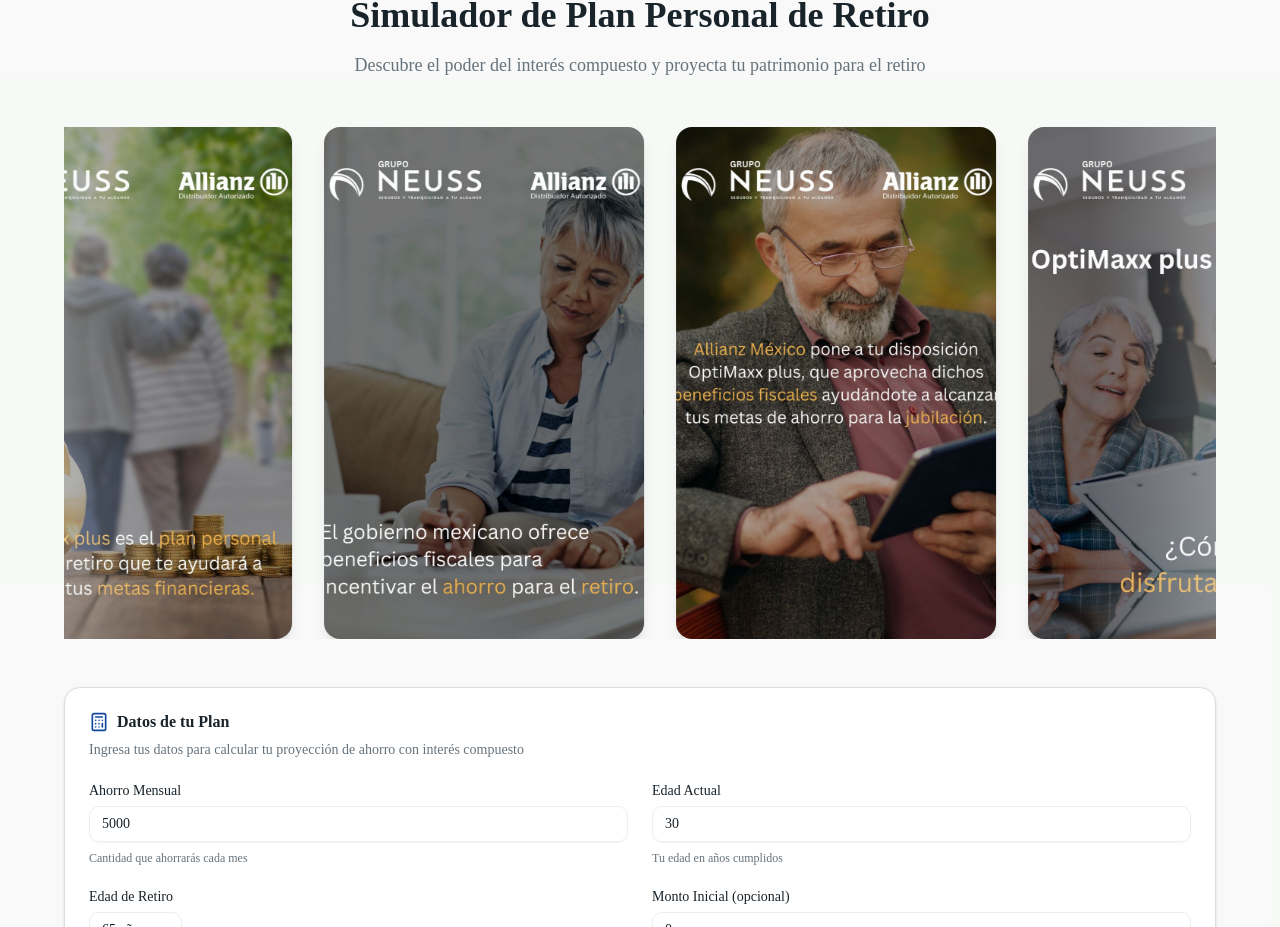
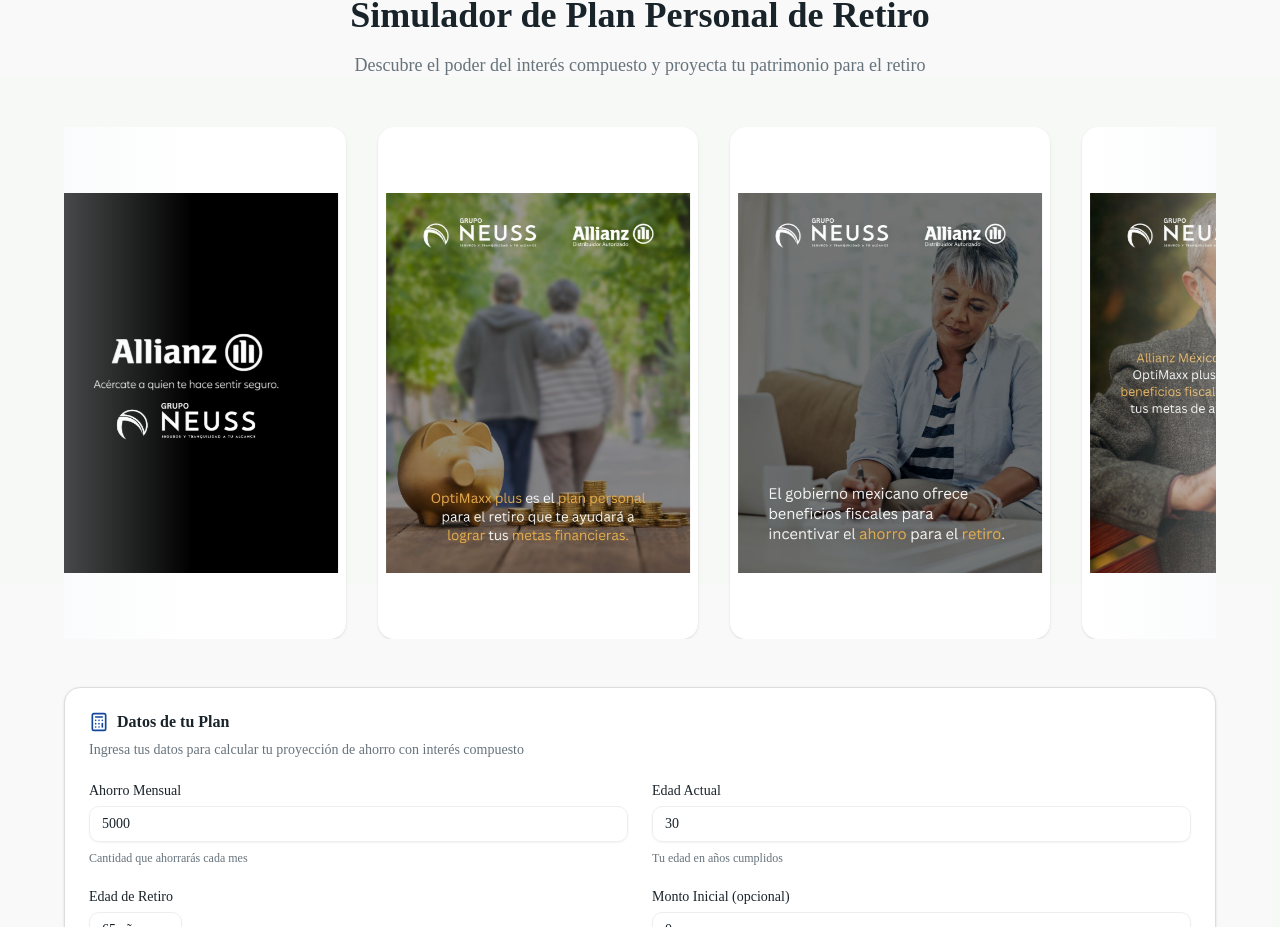
Before and after one commit to fernando-j-sanchez/Brocker_Seguros, a Next.js app: page / in a window 1280 px wide. Shown: the part 940-1867 px from the top of the page. Built offline with nearby package versions, Linux system fonts and the light colour scheme.

Commit message:
Mejoras carrusel: velocidad, touch y ajuste de imagen

```diff
--- a/components/alliance-carousel.tsx
+++ b/components/alliance-carousel.tsx
@@ -5,7 +5,6 @@ import { useState } from "react"
 export function AllianceCarousel() {
   const [stopScroll, setStopScroll] = useState(false)
 
-  // AQUÍ ESTÁ LA CORRECCIÓN: Rutas exactas a tus archivos numerados
   const images = [
     {
       src: "/images/1.jpeg",
@@ -48,31 +47,36 @@ export function AllianceCarousel() {
 
       <div
         className="overflow-hidden w-full relative max-w-6xl mx-auto mb-12"
+        // Eventos para PC (Mouse)
         onMouseEnter={() => setStopScroll(true)}
         onMouseLeave={() => setStopScroll(false)}
+        // Eventos para Celular (Touch) -> Esto arregla que se quede trabado
+        onTouchStart={() => setStopScroll(true)}
+        onTouchEnd={() => setStopScroll(false)}
       >
         <div className="absolute left-0 top-0 h-full w-20 md:w-32 z-10 pointer-events-none bg-gradient-to-r from-muted/30 to-transparent" />
         <div
           className="marquee-inner flex w-fit"
           style={{
             animationPlayState: stopScroll ? "paused" : "running",
-            animationDuration: `${images.length * 3000}ms`,
+            // Aumenté de 3000 a 6000 para que sea más lento (6 segundos por foto)
+            animationDuration: `${images.length * 6000}ms`,
           }}
         >
           <div className="flex">
-            {/* Duplicamos el array para el efecto infinito */}
             {[...images, ...images].map((image, index) => (
               <div
                 key={index}
-                className="w-64 md:w-80 mx-4 h-[28rem] md:h-[32rem] relative group hover:scale-[0.98] transition-all duration-300"
+                className="w-64 md:w-80 mx-4 h-[28rem] md:h-[32rem] relative group hover:scale-[0.98] transition-all duration-300 bg-white rounded-xl shadow-sm"
               >
                 <img
-                  // Usamos image.src directo porque ya sabemos que existe
                   src={image.src}
                   alt={image.alt}
-                  className="w-full h-full object-cover rounded-xl shadow-lg"
+                  // Cambié object-cover por object-contain para que NO se corte nada
+                  className="w-full h-full object-contain p-2 rounded-xl"
                 />
-                <div className="absolute inset-0 bg-gradient-to-t from-black/60 via-transparent to-transparent rounded-xl opacity-0 group-hover:opacity-100 transition-opacity duration-300" />
+                {/* Ajusté el degradado para que no tape la imagen si es texto */}
+                <div className="absolute inset-0 bg-gradient-to-t from-black/40 via-transparent to-transparent rounded-xl opacity-0 group-hover:opacity-100 transition-opacity duration-300" />
               </div>
             ))}
           </div>
```
